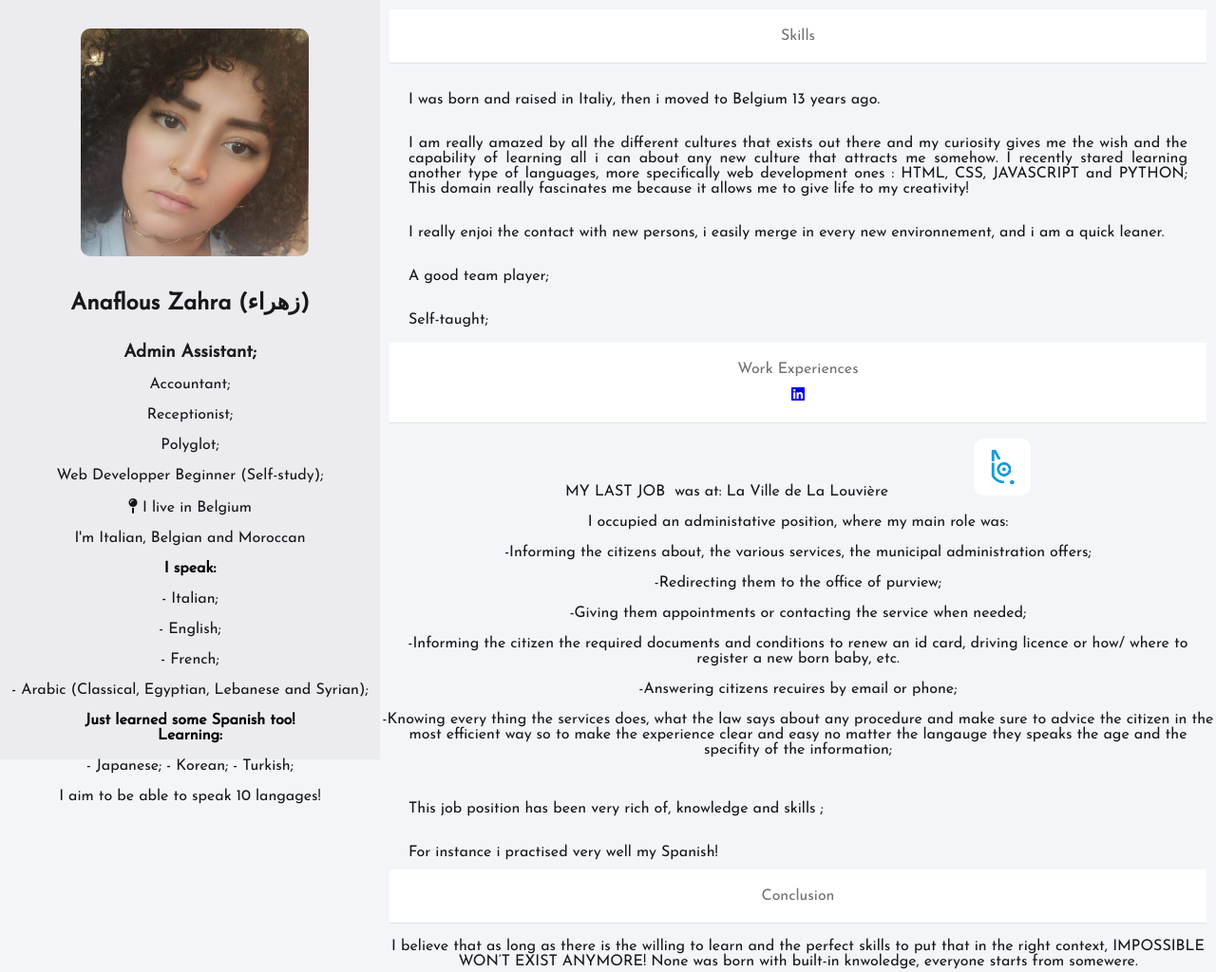
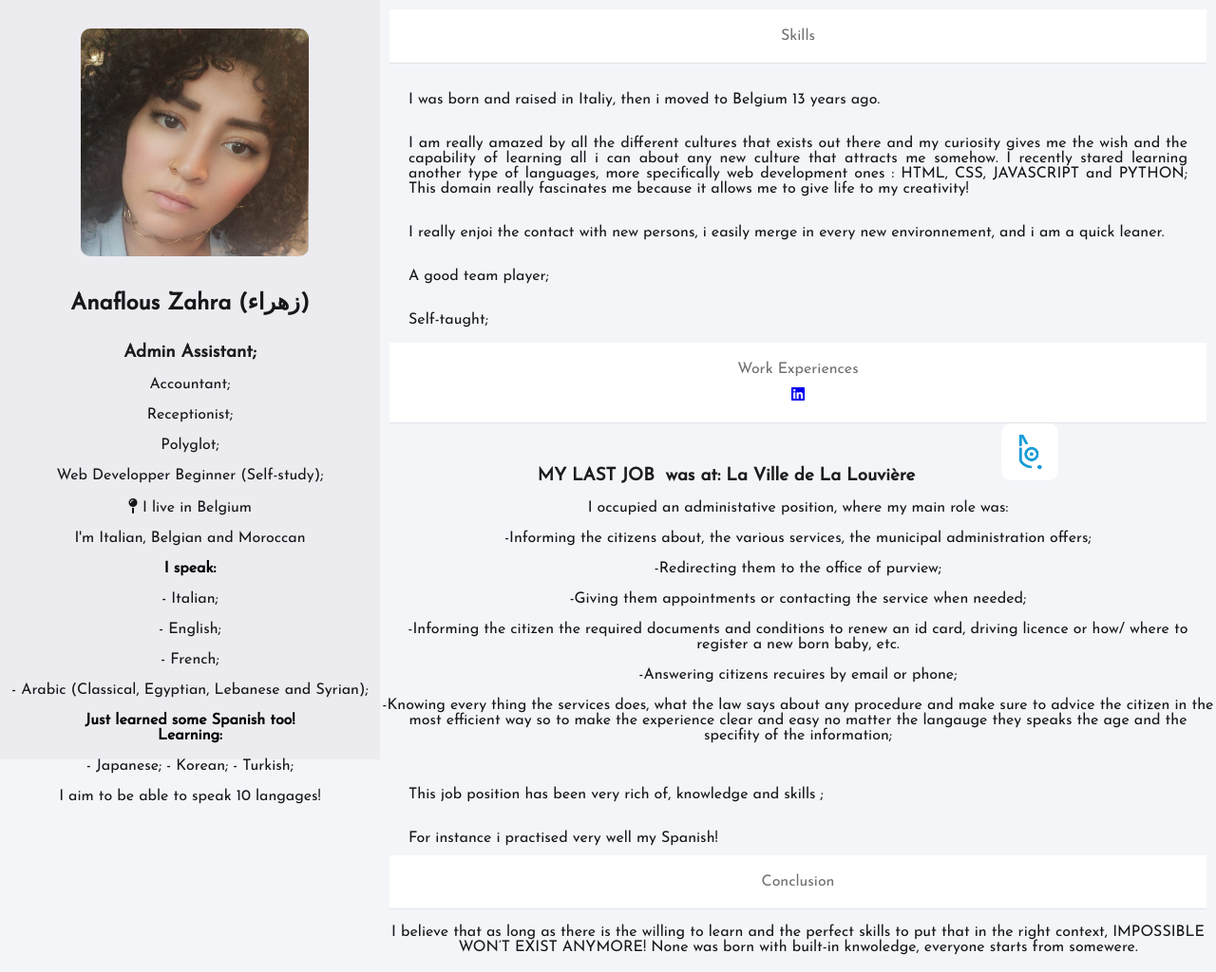
Before and after one commit to zaraana/zaraana.github.io, a plain HTML site: page home.html in a window 1280 px wide. Shown: the top 1024 px of the page at 95% size. Drawn offline with Linux system fonts and the light colour scheme.

Commit message:
Update home.html

```diff
--- a/home.html
+++ b/home.html
@@ -55,7 +55,7 @@
 
         <p></p>
         <div class="header">Work Experiences <ul><a href="https://www.linkedin.com/in/zahra-anaflous-4a3b4b285/"><i class="fab fa-linkedin"></i></a></ul> </div>
-        <p>MY LAST JOB  was at: La Ville de La Louvière <a href="https://www.lalouviere.be/" ><img src="img/logoville.png" height="60px" width="60px" margin-left="10px"></a></p>
+        <h3>MY LAST JOB  was at: La Ville de La Louvière <a href="https://www.lalouviere.be/" ><img src="img/logoville.png" height="60px" width="60px" margin-left="10px"></a></h3>
 <p>I occupied an administative position, where my main role was:</p>
 <p>-Informing the citizens about, the various services, the
 municipal administration offers;</p>
```
